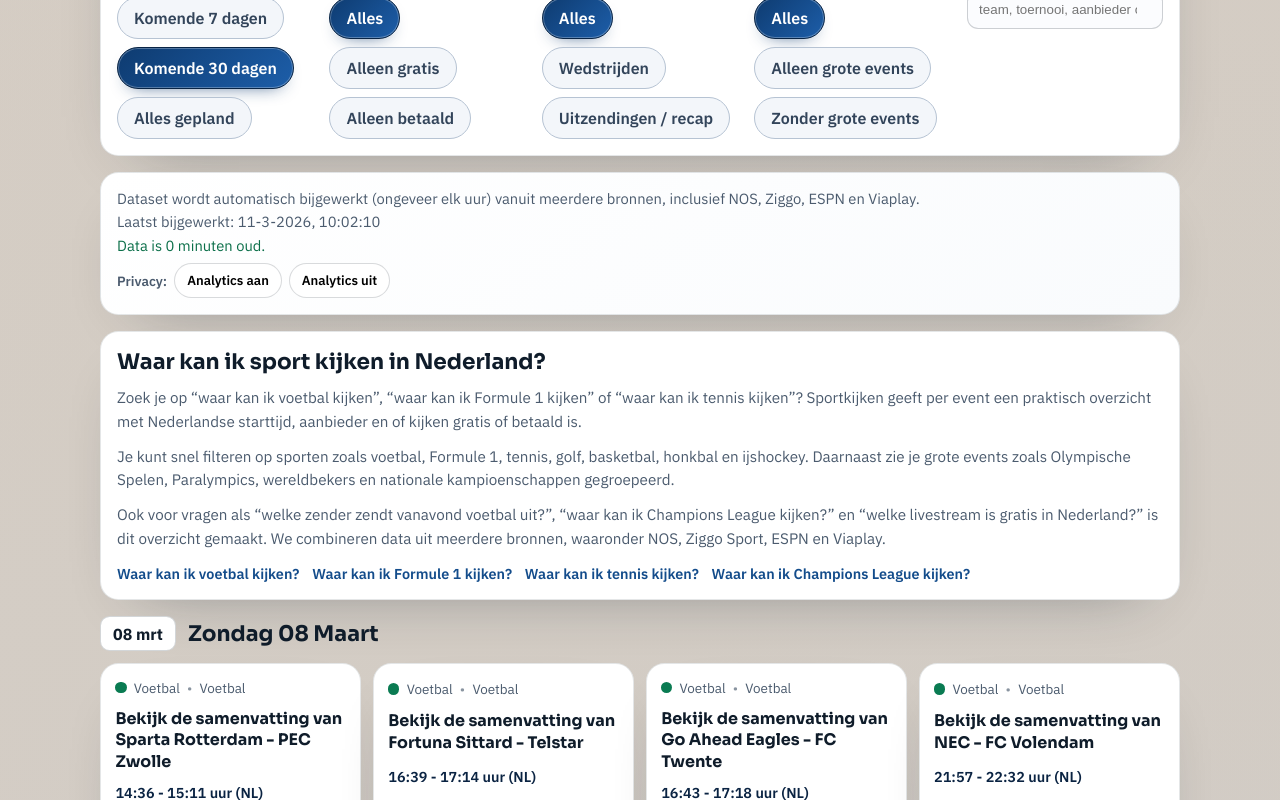
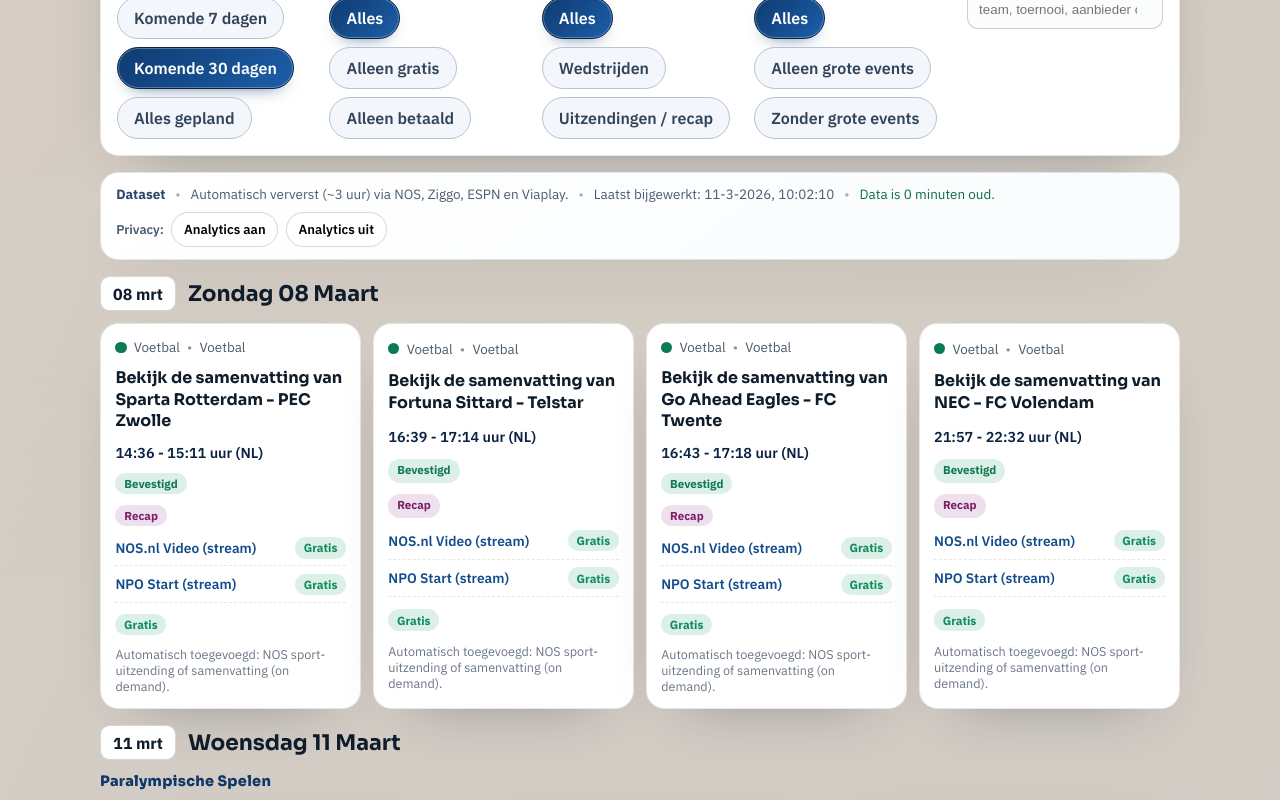
Before and after one commit to Paulmzuiderduin/sportkijken, a React (Vite) app: page / in a window 1280 px wide. Shown: the part 1396-2196 px from the top of the page. Built offline with nearby package versions, Linux system fonts and the light colour scheme.

Commit message:
feat(ui): move seo content below results and compact dataset banner

```diff
--- a/src/App.jsx
+++ b/src/App.jsx
@@ -897,7 +897,7 @@ function App() {
               <button type="button" className="ghost contact-cta" onClick={copyContactEmail}>
                 {emailCopied ? 'E-mailadres gekopieerd' : 'Kopieer e-mailadres'}
               </button>
-              <p className="beta-note">Met live-updates per uur en aanbiederfilters, inclusief NOS-livestreams.</p>
+              <p className="beta-note">Met live-updates elke ~3 uur en aanbiederfilters, inclusief NOS-livestreams.</p>
             </div>
           </div>
           <aside className="summary-card">
@@ -1164,13 +1164,16 @@ function App() {
         </section>
 
         <section className="panel notice-panel">
-          <p>
-            {scheduleDataset.isDemo
-              ? 'MVP-notitie: deze versie gebruikt een handmatige dataset. Rechten en tijden kunnen wijzigen.'
-              : 'Dataset wordt automatisch bijgewerkt (ongeveer elk uur) vanuit meerdere bronnen, inclusief NOS, Ziggo, ESPN en Viaplay.'}
-          </p>
-          <p>Laatst bijgewerkt: {new Date(scheduleDataset.generatedAt).toLocaleString('nl-NL', { timeZone: 'Europe/Amsterdam' })}</p>
-          <p className={`dataset-status ${datasetStatus.level}`}>{datasetStatus.message}</p>
+          <div className="notice-meta">
+            <span className="dataset-label">Dataset</span>
+            <span>
+              {scheduleDataset.isDemo
+                ? 'Handmatige demo-dataset.'
+                : 'Automatisch ververst (~3 uur) via NOS, Ziggo, ESPN en Viaplay.'}
+            </span>
+            <span>Laatst bijgewerkt: {new Date(scheduleDataset.generatedAt).toLocaleString('nl-NL', { timeZone: 'Europe/Amsterdam' })}</span>
+            <span className={`dataset-status ${datasetStatus.level}`}>{datasetStatus.message}</span>
+          </div>
           <div className="notice-actions">
             <span>Privacy:</span>
             <button type="button" className="ghost compact" onClick={() => setConsent('granted')}>
@@ -1179,29 +1182,6 @@ function App() {
             <button type="button" className="ghost compact" onClick={() => setConsent('denied')}>
               Analytics uit
             </button>
-          </div>
-        </section>
-
-        <section className="panel seo-landing" aria-label="SEO landingsinformatie">
-          <h2>Waar kan ik sport kijken in Nederland?</h2>
-          <p>
-            Zoek je op “waar kan ik voetbal kijken”, “waar kan ik Formule 1 kijken” of “waar kan ik tennis kijken”?
-            Sportkijken geeft per event een praktisch overzicht met Nederlandse starttijd, aanbieder en of kijken gratis of betaald is.
-          </p>
-          <p>
-            Je kunt snel filteren op sporten zoals voetbal, Formule 1, tennis, golf, basketbal, honkbal en ijshockey.
-            Daarnaast zie je grote events zoals Olympische Spelen, Paralympics, wereldbekers en nationale kampioenschappen gegroepeerd.
-          </p>
-          <p>
-            Ook voor vragen als “welke zender zendt vanavond voetbal uit?”, “waar kan ik Champions League kijken?” en
-            “welke livestream is gratis in Nederland?” is dit overzicht gemaakt. We combineren data uit meerdere bronnen,
-            waaronder NOS, Ziggo Sport, ESPN en Viaplay.
-          </p>
-          <div className="seo-links">
-            <a href="/?q=waar%20kan%20ik%20voetbal%20kijken">Waar kan ik voetbal kijken?</a>
-            <a href="/?q=waar%20kan%20ik%20formule%201%20kijken">Waar kan ik Formule 1 kijken?</a>
-            <a href="/?q=waar%20kan%20ik%20tennis%20kijken">Waar kan ik tennis kijken?</a>
-            <a href="/?q=champions%20league%20kijken">Waar kan ik Champions League kijken?</a>
           </div>
         </section>
 
@@ -1240,6 +1220,29 @@ function App() {
             ))
           )}
         </section>
+
+        <section className="panel seo-landing" aria-label="SEO landingsinformatie">
+          <h2>Waar kan ik sport kijken in Nederland?</h2>
+          <p>
+            Zoek je op “waar kan ik voetbal kijken”, “waar kan ik Formule 1 kijken” of “waar kan ik tennis kijken”?
+            Sportkijken geeft per event een praktisch overzicht met Nederlandse starttijd, aanbieder en of kijken gratis of betaald is.
+          </p>
+          <p>
+            Je kunt snel filteren op sporten zoals voetbal, Formule 1, tennis, golf, basketbal, honkbal en ijshockey.
+            Daarnaast zie je grote events zoals Olympische Spelen, Paralympics, wereldbekers en nationale kampioenschappen gegroepeerd.
+          </p>
+          <p>
+            Ook voor vragen als “welke zender zendt vanavond voetbal uit?”, “waar kan ik Champions League kijken?” en
+            “welke livestream is gratis in Nederland?” is dit overzicht gemaakt. We combineren data uit meerdere bronnen,
+            waaronder NOS, Ziggo Sport, ESPN en Viaplay.
+          </p>
+          <div className="seo-links">
+            <a href="/?q=waar%20kan%20ik%20voetbal%20kijken">Waar kan ik voetbal kijken?</a>
+            <a href="/?q=waar%20kan%20ik%20formule%201%20kijken">Waar kan ik Formule 1 kijken?</a>
+            <a href="/?q=waar%20kan%20ik%20tennis%20kijken">Waar kan ik tennis kijken?</a>
+            <a href="/?q=champions%20league%20kijken">Waar kan ik Champions League kijken?</a>
+          </div>
+        </section>
       </main>
     </div>
   );
--- a/src/styles.css
+++ b/src/styles.css
@@ -349,15 +349,38 @@ h3,
 }
 
 .notice-panel {
-  display: grid;
-  gap: 0.3rem;
+  display: flex;
+  flex-wrap: wrap;
+  justify-content: space-between;
+  align-items: center;
+  gap: 0.6rem 0.9rem;
+  padding: 0.75rem 0.95rem;
   background: linear-gradient(145deg, #fff, #f9fbfd);
 }
 
-.notice-panel p {
+.notice-meta {
+  min-width: 0;
+  display: flex;
+  flex-wrap: wrap;
+  align-items: center;
+  gap: 0.35rem 0.62rem;
+}
+
+.notice-meta span {
   margin: 0;
   color: var(--muted);
-  font-size: 0.92rem;
+  font-size: 0.84rem;
+}
+
+.notice-meta span + span::before {
+  content: '•';
+  color: #9aacc0;
+  margin-right: 0.62rem;
+}
+
+.notice-meta .dataset-label {
+  color: #2b4869;
+  font-weight: 700;
 }
 
 .consent-banner {
@@ -392,7 +415,6 @@ h3,
 }
 
 .notice-actions {
-  margin-top: 0.2rem;
   display: flex;
   flex-wrap: wrap;
   align-items: center;
@@ -400,8 +422,8 @@ h3,
 }
 
 .notice-actions span {
-  color: var(--muted);
-  font-size: 0.84rem;
+  color: #475b72;
+  font-size: 0.8rem;
   font-weight: 600;
 }
 
@@ -713,4 +735,12 @@ h3,
   .summary-grid strong {
     font-size: 1.15rem;
   }
+
+  .notice-panel {
+    align-items: flex-start;
+  }
+
+  .notice-meta {
+    gap: 0.35rem 0.55rem;
+  }
 }
```
